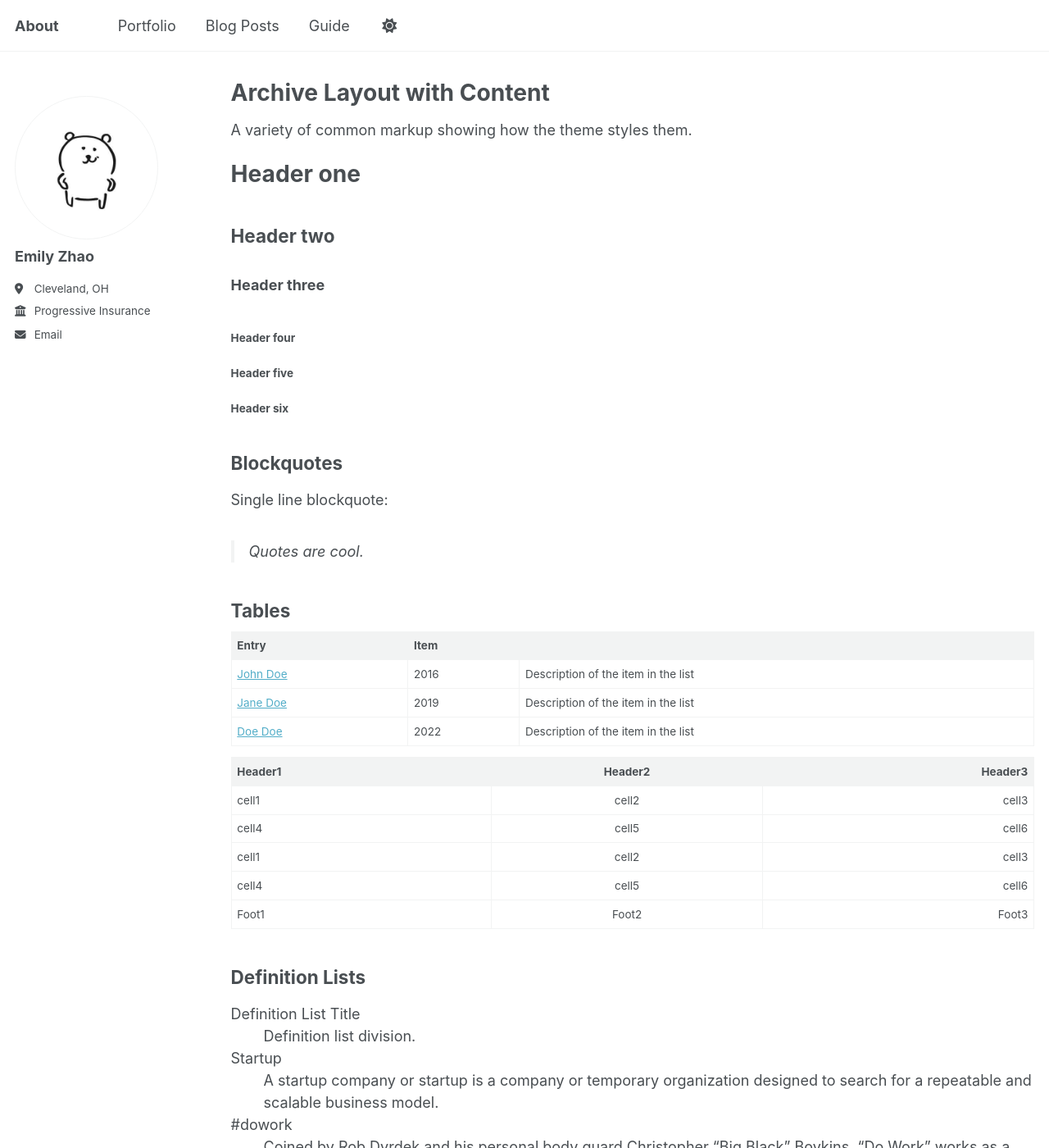
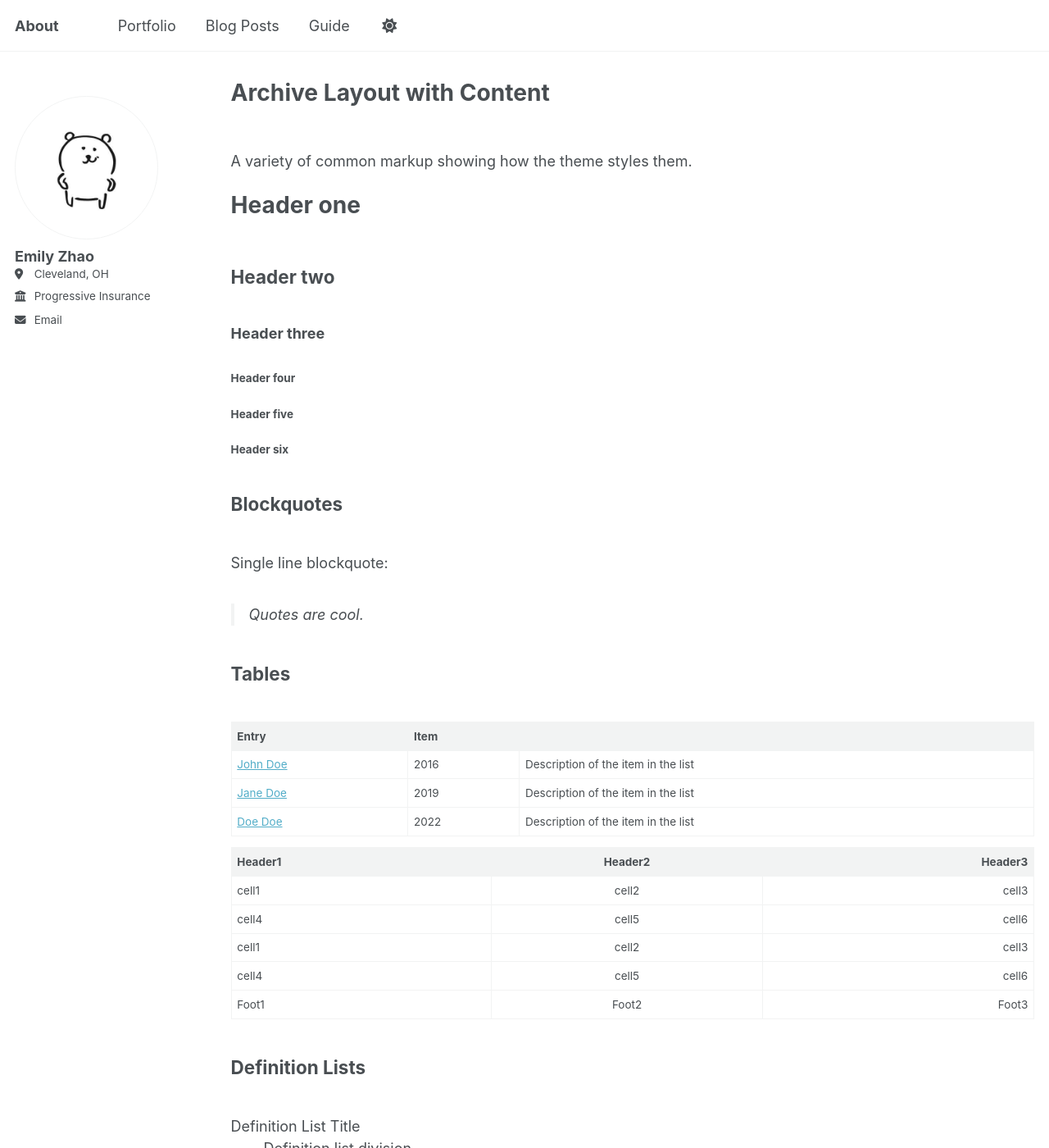
Before and after one commit to emily-zhao/emily-zhao.github.io, a Jekyll site: the page built from _pages/archive-layout-with-content.md, in a window 1280 px wide and 1400 px high. Shown: the whole window at 82% size. Built offline with Jekyll 4.4.1, drawn with Linux system fonts in a browser that asks for light colours; a script bundle is joined from its source files by our own code; library files that are not in the unit come from our copies.

Commit message:
try to fix padding again

```diff
--- a/_sass/layout/_base.scss
+++ b/_sass/layout/_base.scss
@@ -25,7 +25,7 @@ body {
 }
 
 h1, h2, h3, h4, h5, h6 {
-  margin: 2em 0 0.5em;
+  margin: 2em 0 2em;
   line-height: 1.2;
   font-family: $header-font-family;
   font-weight: bold;
@@ -42,7 +42,6 @@ h2 {
 
 h3 {
   font-size: $type-size-5;
-  padding-bottom: 1em;
 }
 
 h4 {
```
